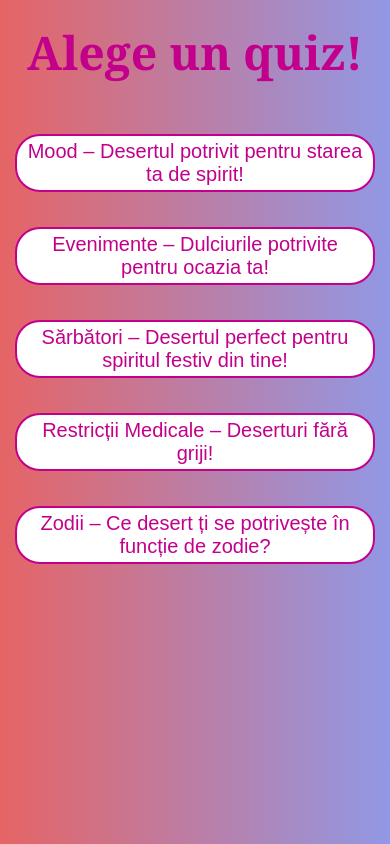
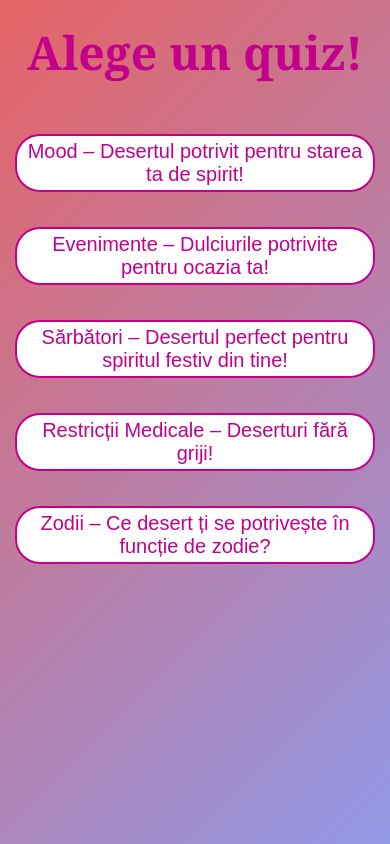
Before and after one commit to CowLORD420/idk, a React (Vite) app: page / in a window 390 px wide. Built offline with nearby package versions, Linux system fonts and the light colour scheme.

Commit message:
Add mobile

```diff
--- a/src/App.css
+++ b/src/App.css
@@ -150,21 +150,20 @@ body, html {
 }
 
 /* === Mobile Responsive Styles === */
+
 @media (max-width: 768px) {
-  html, body {
-    background: linear-gradient(to right, #e66465, #9198e5) !important;
-    background-attachment: scroll !important;
-    background-size: cover !important;
-    animation: none !important;
+   body, html {
+    background: linear-gradient(135deg, #e66465, #9198e5);
+    animation: none;
   }
 
   .question {
     font-size: 2.9em;
-    margin: 5px 10px 50px;
+    margin: 5px 10px 50px; /* Slightly reduced spacing */
   }
 
   .question-container {
-    margin-bottom: 40px;
+    margin-bottom: 40px; /* Moderate gap between question and buttons */
   }
 
   .Button button {
@@ -188,7 +187,7 @@ body, html {
   }
 
   .buttons {
-    gap: 35px;
+    gap: 35px; /* Tighter but comfortable spacing between buttons */
     max-width: 100%;
   }
 }
```
